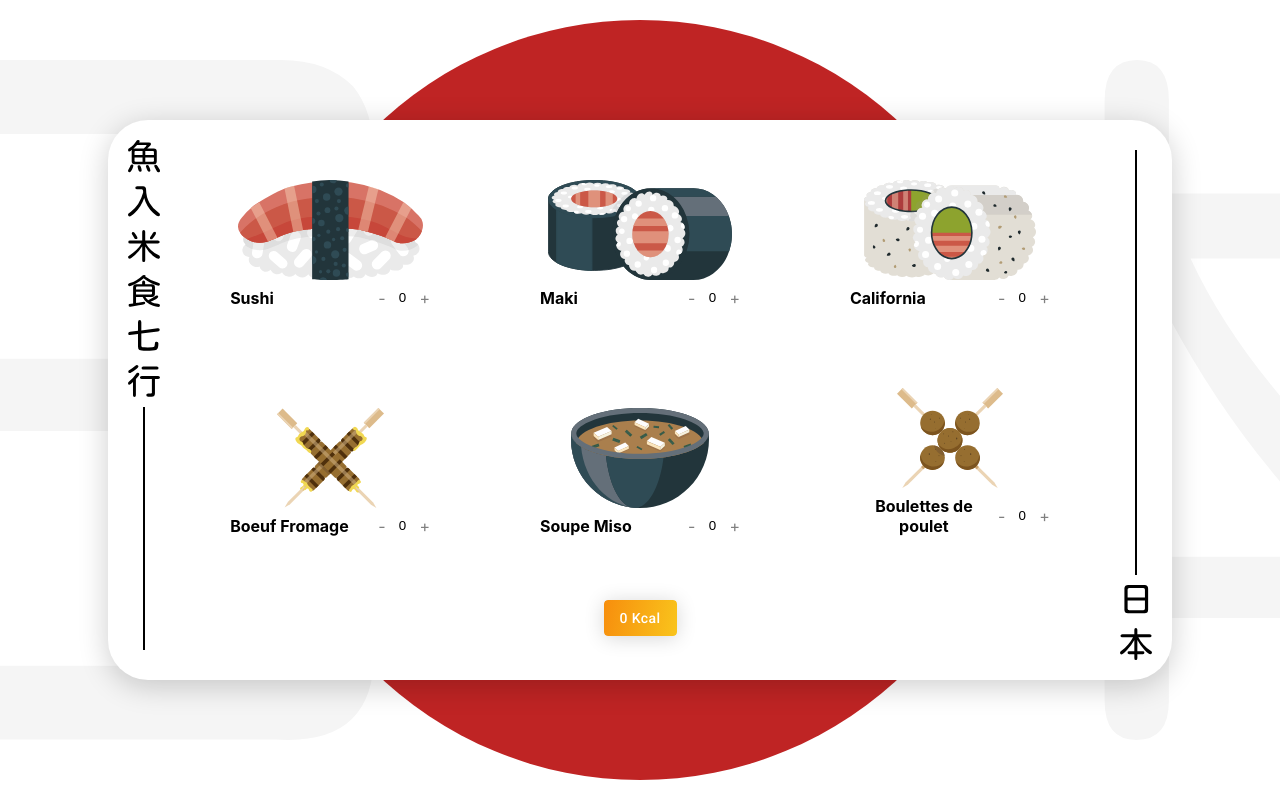
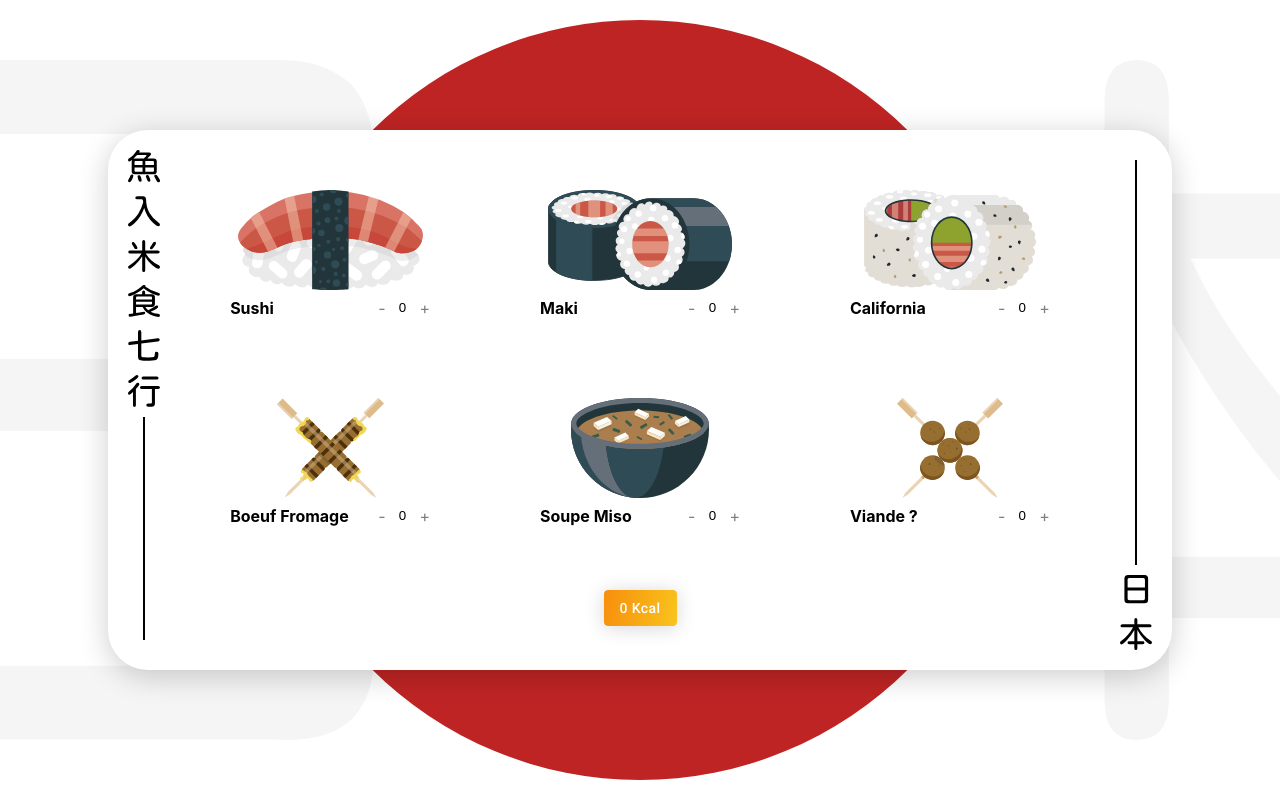
Before and after one commit to sebastien-lb/japcalculator, a React (Create React App) app: page / in a window 1280 px wide. Built offline with nearby package versions, Linux system fonts and the light colour scheme.

Commit message:
Change name

```diff
--- a/src/data/food.ts
+++ b/src/data/food.ts
@@ -39,7 +39,7 @@ export const FOOD_ITEMS: Array<FoodItem> = [
     imageUrl: Miso
   },
   {
-    name: "Boulettes de poulet",
+    name: "Viande ?",
     kcal: 130,
     imageUrl: Meat
   }
```
